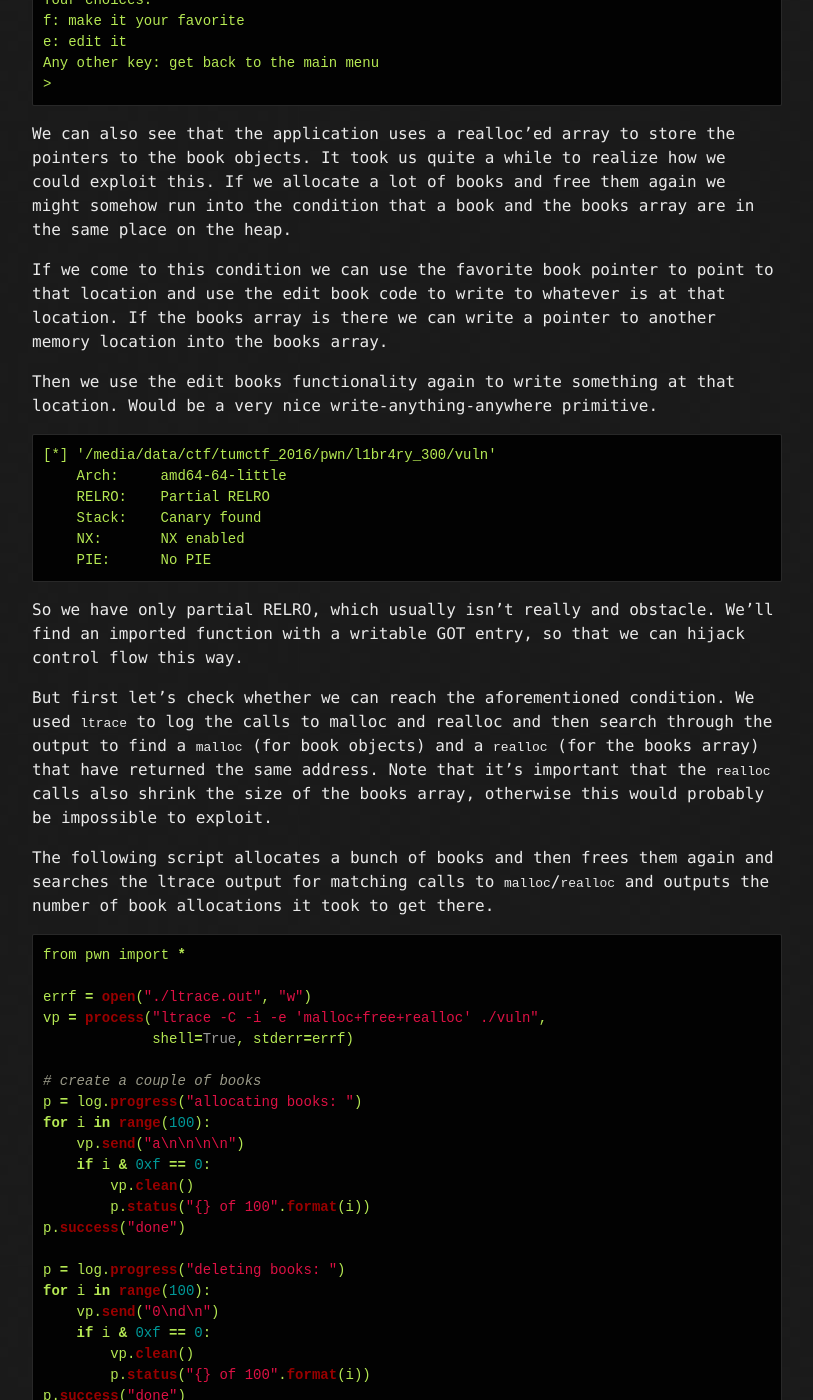
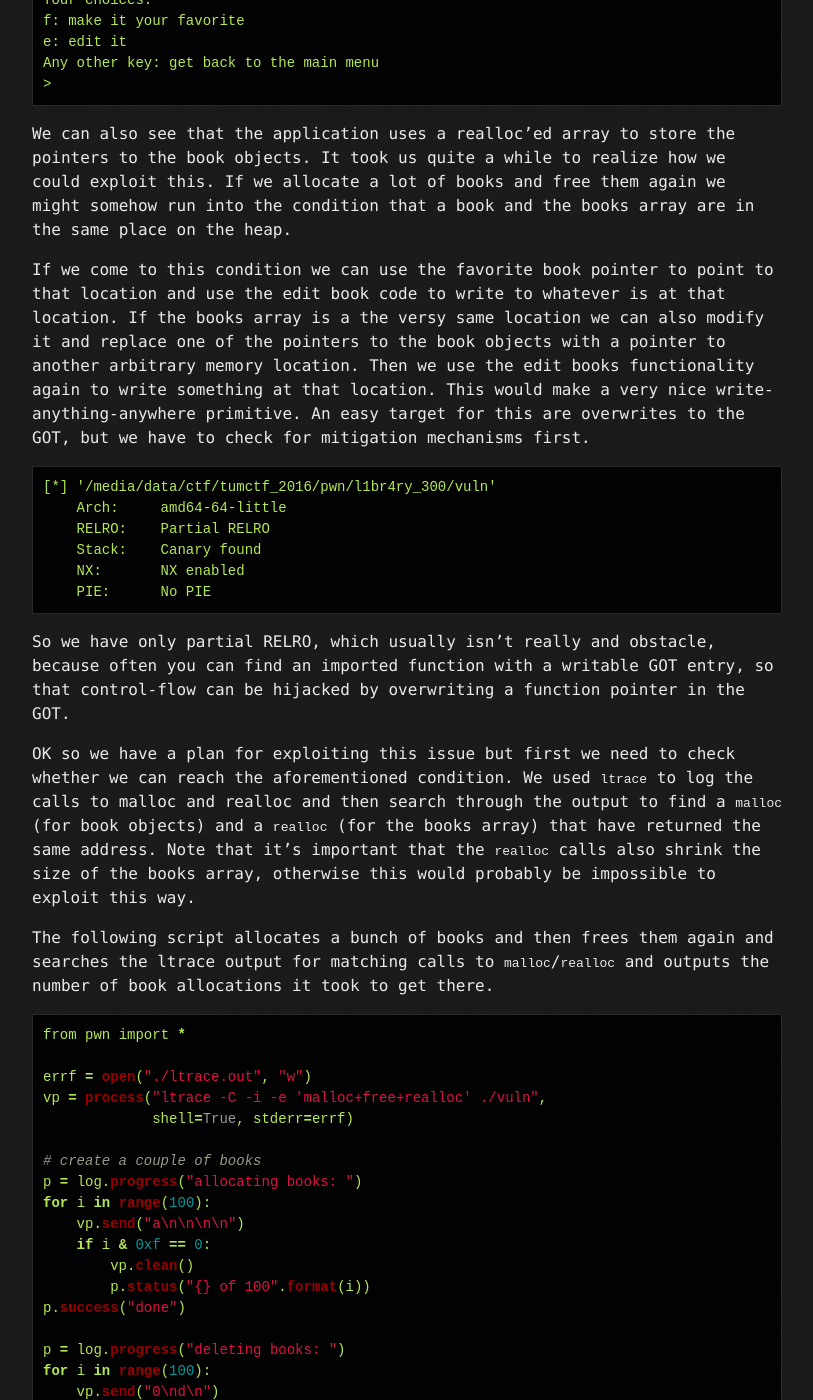
Before and after one commit to mtps3/Mtps3.github.io, a Jekyll site: the page built from _posts/2016-10-03-tumctf-l1br4ry300.md, in a window 1280 px wide and 1400 px high, scrolled down 2458 px. Shown: the whole window, without its empty margins (233-1046 px from the left). Built offline with Jekyll 4.4.1, drawn with Linux system fonts in a browser that asks for light colours; some of the changed text lies outside the part shown.

Commit message:
small changes and typo fixes to l1br3ry writeup

````diff
--- a/_posts/2016-10-03-tumctf-l1br4ry300.md
+++ b/_posts/2016-10-03-tumctf-l1br4ry300.md
@@ -119,11 +119,13 @@ place on the heap.
 
 If we come to this condition we can use the favorite book pointer to point to
 that location and use the edit book code to write to whatever is at that
-location. If the books array is there we can write a pointer to another memory
-location into the books array.
-
+location. If the books array is a the versy same location we can also modify
+it and replace one of the pointers to the book objects with a pointer to
+another arbitrary memory location.
 Then we use the edit books functionality again to write something at that
-location. Would be a very nice write-anything-anywhere primitive.
+location. This would make a very nice write-anything-anywhere primitive.
+An easy target for this are overwrites to the GOT, but we have to check for
+mitigation mechanisms first.
 
 ```
 [*] '/media/data/ctf/tumctf_2016/pwn/l1br4ry_300/vuln'
@@ -134,17 +136,17 @@ location. Would be a very nice write-anything-anywhere primitive.
     PIE:      No PIE
 ```
 
-So we have only partial RELRO, which usually isn't really and obstacle. We'll
-find an imported function with a writable GOT entry, so that we can hijack
-control flow this way.
+So we have only partial RELRO, which usually isn't really and obstacle, because often
+you can find an imported function with a writable GOT entry, so that control-flow
+can be hijacked by overwriting a function pointer in the GOT.
 
-
-But first let's check whether we can reach the aforementioned condition. We
+OK so we have a plan for exploiting this issue but first we need to check whether we
+can reach the aforementioned condition. We
 used `ltrace` to log the calls to malloc and realloc and then search through
 the output to find a `malloc` (for book objects) and a `realloc` (for the books
 array) that have returned the same address. Note that it's important that the
 `realloc` calls also shrink the size of the books array, otherwise this would
-probably be impossible to exploit.
+probably be impossible to exploit this way.
 
 The following script allocates a bunch of books and then frees them again and
 searches the ltrace output for matching calls to `malloc`/`realloc` and outputs
@@ -222,8 +224,9 @@ books array will be at address `0x184e2e0`. If we allocate another two books,
 then allocated with `malloc` is also placed at `0x184e2e0`.
 
 Now we can set the favorite book pointer to the 10th book. We will then delete
-all the books and the books array will be freed as well. Then we allocate 8
-books again, but only 8. The books array will be placed at `0x184e2e0` again
+all the books and as a consequence the books array will be freed as well. Then we allocate
+books again, but this time only 8. Because there is no other heap allocation happening the
+books array will very likely be placed at `0x184e2e0` again
 and our favorite book pointer will point to exactly this location :)
 
 A very nice side effect of this condition is that the program will print the
````
